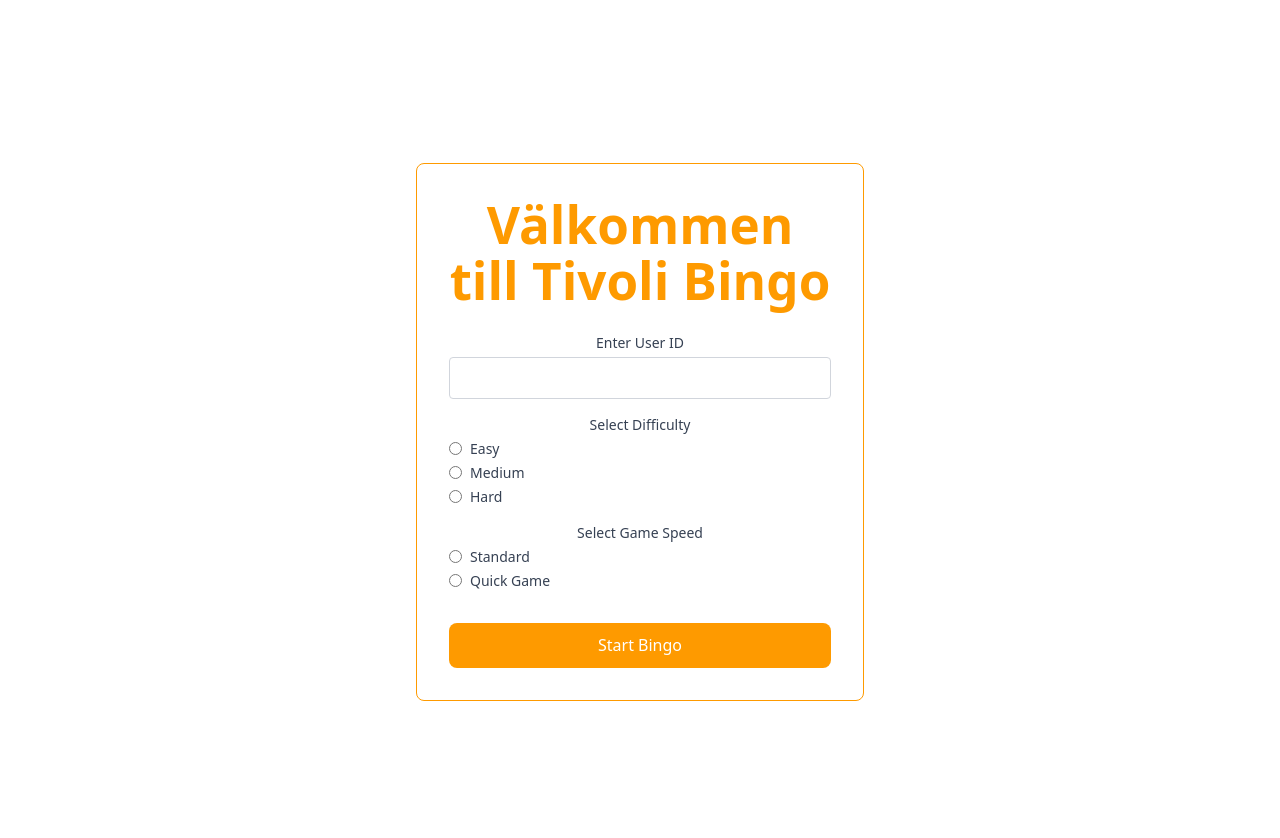
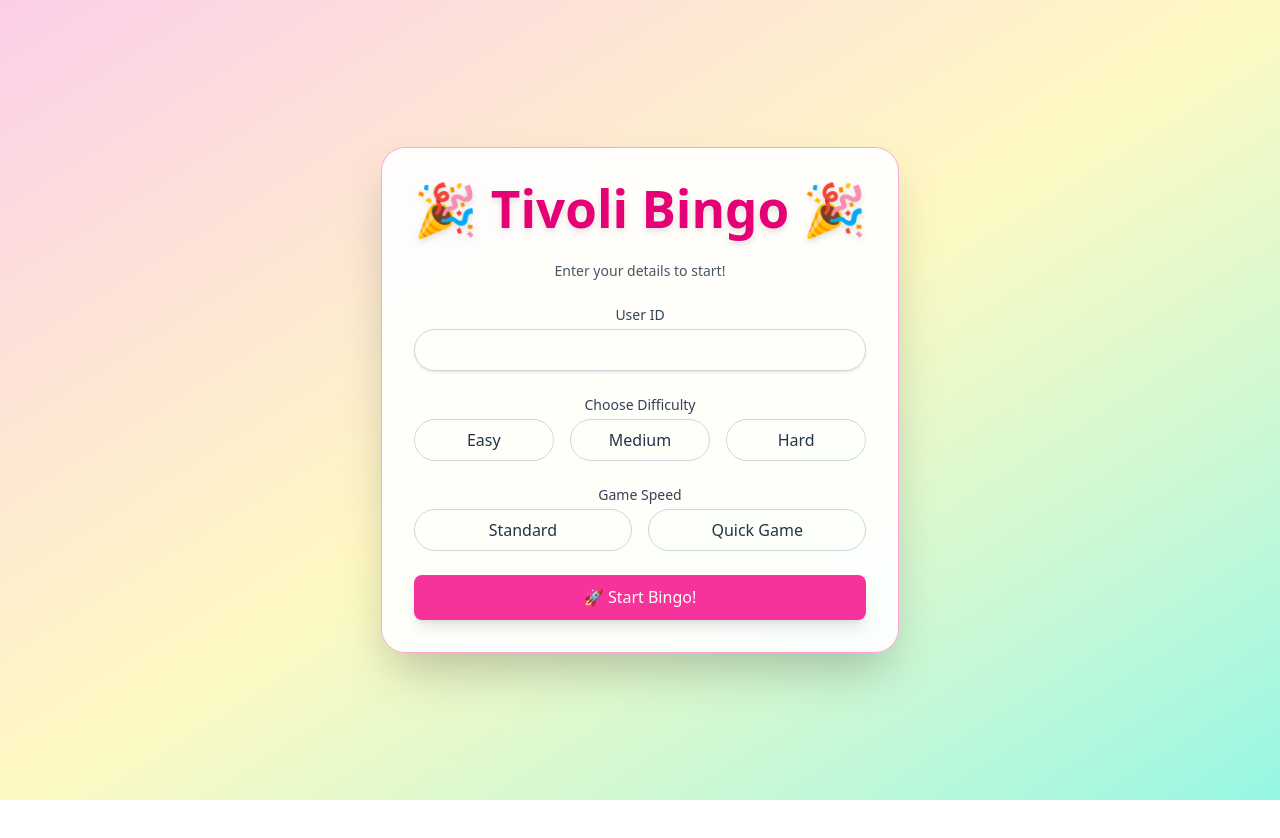
Before and after one commit to jolor2024/bingo, a React (Vite) app in the folder bingo-app/: page / in a window 1280 px wide. Shown: the top 838 px of the page. After the commit the page ends 800 px from the top, so only its background shows below. Built offline with nearby package versions, Linux system fonts and the light colour scheme.

Commit message:
Added startpage design

```diff
--- a/bingo-app/src/App.css
+++ b/bingo-app/src/App.css
@@ -2,10 +2,9 @@
 
 
 #root {
-  max-width: 1280px;
   margin: 0 auto;
-  padding: 2rem;
   text-align: center;
+  width: 100%;
 }
 
 .logo {
--- a/bingo-app/src/App.tsx
+++ b/bingo-app/src/App.tsx
@@ -1,10 +1,10 @@
 import { useState, type FormEvent } from 'react';
-import './App.css'; // Tailwind should be imported here
+import './App.css';
 import BingoGame from './components/BingoGame';
 
 function App() {
-  const [userId, setUserId] = useState("");
-  const [difficulty, setDifficulty] = useState("");
+  const [userId, setUserId] = useState('');
+  const [difficulty, setDifficulty] = useState('');
   const [gameSpeed, setGameSpeed] = useState('');
   const [gameStarted, setGameStarted] = useState(false);
 
@@ -15,17 +15,18 @@ function App() {
   }
 
   return (
-    <>
-      {!gameStarted && (
-        <div className="min-h-screen flex items-center justify-center px-4">
-          <div className="w-full max-w-md bg-white p-8 rounded-lg border-1 text-amber-500">
-            <h1 className="text-3xl font-bold text-center text-amber-500 mb-6">
-              Välkommen till Tivoli Bingo
+    <div className="min-h-screen bg-gradient-to-br from-pink-200 via-yellow-100 to-teal-200 flex items-center justify-center p-4">
+      {!gameStarted ? (
+        <div className="max-w-[1000px] mx-auto bg-white/90 backdrop-blur-md p-8 rounded-3xl shadow-2xl border border-pink-300">
+          <h1 className="text-4xl font-extrabold text-center text-pink-600 mb-6 drop-shadow-md">
+            🎉 Tivoli Bingo 🎉
           </h1>
-            <form onSubmit={startGame} className="space-y-4">
+          <p className="text-center text-sm text-gray-600 mb-6">Enter your details to start!</p>
+
+          <form onSubmit={startGame} className="space-y-6">
             <div>
               <label htmlFor="userId" className="block text-sm font-medium text-gray-700 mb-1">
-                  Enter User ID
+                User ID
               </label>
               <input
                 id="userId"
@@ -34,70 +35,69 @@ function App() {
                 value={userId}
                 onChange={(e) => setUserId(e.target.value)}
                 required
-                  className="w-full border border-gray-300 rounded px-3 py-2 focus:outline-none focus:ring-2 focus:ring-amber-400"
+                className="w-full border border-gray-300 rounded-full px-4 py-2 focus:outline-none focus:ring-2 focus:ring-pink-400 shadow-sm"
               />
             </div>
 
             <div>
-                <label className="block text-sm font-medium text-gray-700 mb-1">Select Difficulty</label>
-                <div className="space-y-1">
+              <label className="block text-sm font-medium text-gray-700 mb-1">Choose Difficulty</label>
+              <div className="flex justify-between gap-4">
                 {['easy', 'medium', 'hard'].map((level) => (
-                    <div key={level} className="flex items-center space-x-2">
+                  <label key={level} className="flex-1">
                     <input
                       type="radio"
-                        id={level}
                       name="difficulty"
                       value={level}
                       checked={difficulty === level}
                       onChange={() => setDifficulty(level)}
-                        className="accent-amber-500"
+                      className="hidden peer"
                       required
                     />
-                      <label htmlFor={level} className="text-sm text-gray-700 capitalize">{level}</label>
+                    <div className="peer-checked:bg-pink-200 peer-checked:text-pink-900 text-center px-4 py-2 rounded-full border border-gray-300 cursor-pointer transition-all hover:bg-pink-100">
+                      {level.charAt(0).toUpperCase() + level.slice(1)}
                     </div>
+                  </label>
                 ))}
               </div>
             </div>
 
             <div>
-                <label className="block text-sm font-medium text-gray-700 mb-1">Select Game Speed</label>
-                <div className="space-y-1">
+              <label className="block text-sm font-medium text-gray-700 mb-1">Game Speed</label>
+              <div className="flex justify-between gap-4">
                 {[
                   { id: 'standard', label: 'Standard' },
                   { id: 'quick', label: 'Quick Game' },
                 ].map((option) => (
-                    <div key={option.id} className="flex items-center space-x-2">
+                  <label key={option.id} className="flex-1">
                     <input
                       type="radio"
-                        id={option.id}
                       name="gamespeed"
                       value={option.id}
                       checked={gameSpeed === option.id}
                       onChange={() => setGameSpeed(option.id)}
+                      className="hidden peer"
                       required
-                        className="accent-amber-500"
                     />
-                      <label htmlFor={option.id} className="text-sm text-gray-700">{option.label}</label>
+                    <div className="peer-checked:bg-teal-200 peer-checked:text-teal-900 text-center px-4 py-2 rounded-full border border-gray-300 cursor-pointer transition-all hover:bg-teal-100">
+                      {option.label}
                     </div>
+                  </label>
                 ))}
               </div>
             </div>
 
             <button
               type="submit"
-                className="w-full !bg-amber-500 hover:bg-amber-600 text-white font-semibold py-2 px-4 rounded mt-4 transition-colors"
+              className="w-full !bg-pink-500 !hover:bg-pink-600 !text-white font-bold py-3 px-6 rounded-full shadow-lg transition duration-200"
             >
-                Start Bingo
+              🚀 Start Bingo!
             </button>
           </form>
         </div>
-        </div>
-      )}
-
-      {gameStarted && (
+      ) : (
         <BingoGame userId={userId} difficulty={difficulty} gameSpeed={gameSpeed} />
       )}
-    </>
+    </div>
   );
 }
 
```
Lines whose indentation alone changed are shown as unchanged.
